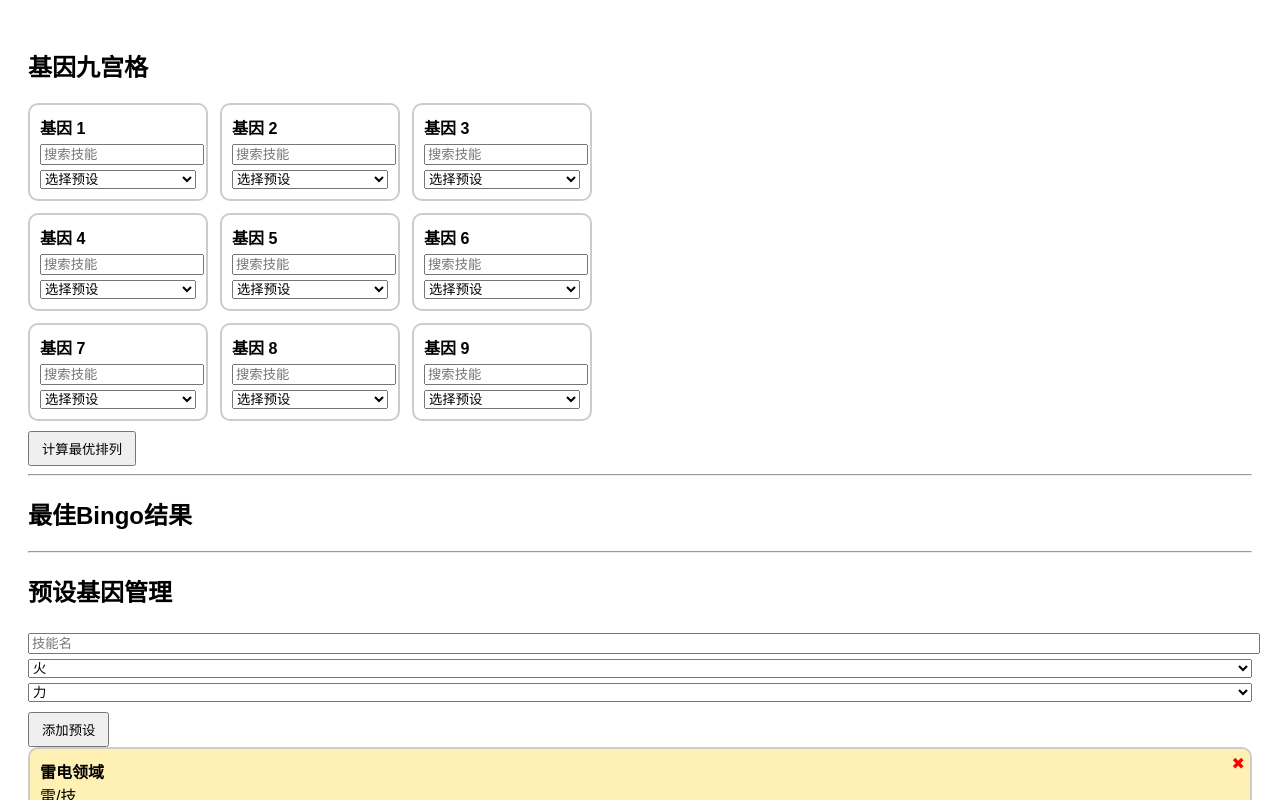
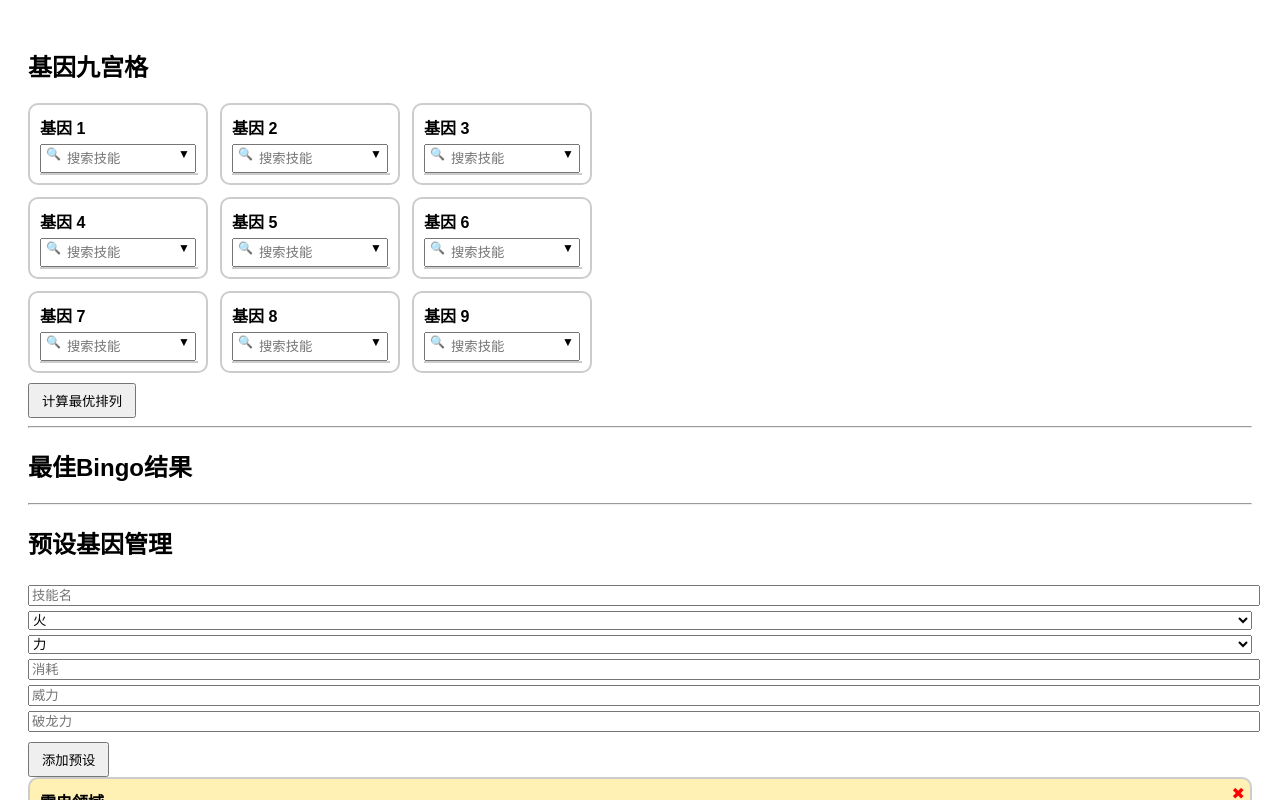
Before and after one commit to FreezeTofu/mh-stories3-gene-bingo, a plain HTML site: page index.html in a window 1280 px wide. Both pictures are taken after a click on the button "计算最优排列". Shown: the top 800 px of the page. Drawn offline with Linux system fonts and the light colour scheme.

Commit message:
UI修改

```diff
--- a/index.html
+++ b/index.html
@@ -22,6 +22,31 @@ button { margin-top: 10px; padding: 6px 12px; }
 .attr-彩虹 { background: linear-gradient(45deg, red, orange, yellow, green, blue, purple); color:white; }
 
 .highlight { border:3px solid red !important; }
+
+.combo { position: relative; }
+.combo input { padding: 5px 25px 5px 25px; box-sizing: border-box; }
+.icon { position:absolute; top:8px; font-size:12px; pointer-events:none; }
+.icon.left { left:6px; }
+.icon.right { right:6px; }
+
+.dropdown {
+  position:absolute;
+  top:100%;
+  left:0;
+  width:100%;
+  background:#fff;
+  border:1px solid #ccc;
+  max-height:150px;
+  overflow-y:auto;
+  z-index:10;
+}
+.dropdown div {
+  padding:5px;
+  cursor:pointer;
+}
+.dropdown div:hover {
+  background:#eee;
+}
 </style>
 </head>
 <body>
@@ -41,30 +66,34 @@ button { margin-top: 10px; padding: 6px 12px; }
 <input id="newName" placeholder="技能名">
 <select id="newAttr"></select>
 <select id="newType"></select>
+<input id="newCost" placeholder="消耗">
+<input id="newPower" placeholder="威力">
+<input id="newBreak" placeholder="破龙力">
+
 <button onclick="addPreset()">添加预设</button>
 <div id="presetList"></div>
 
 <script>
 const defaultGenes = [
-  {name:"雷电领域",attr:"雷",type:"技"},
-  {name:"雷霆震击+",attr:"雷",type:"速"},
-  {name:"炎舞踏廻",attr:"火",type:"技"},
-  {name:"熔岩翻腾",attr:"火",type:"技"},
-  {name:"睡眠粉塵",attr:"水",type:"技"},
-  {name:"寒冰冲击",attr:"冰",type:"速"},
-  {name:"白色光线",attr:"冰",type:"力"},
-  {name:"六星孵技·冰块碎裂",attr:"冰",type:"速"},
-  {name:"冰冲击",attr:"冰",type:"无"},
-  {name:"凿击",attr:"龙",type:"速"},
-  {name:"耐力回复",attr:"雷",type:"速"},
-  {name:"属性破龙",attr:"冰",type:"速"},
-  {name:"会心",attr:"龙",type:"速"},
-  {name:"破龙强化",attr:"龙",type:"技"},
-  {name:"加速",attr:"水",type:"速"},
-  {name:"回血",attr:"火",type:"速"},
-  {name:"魂之羁绊",attr:"无",type:"速"},
-  {name:"体力增强",attr:"无",type:"力"},
-  {name:"彩虹基因",attr:"彩虹",type:"彩虹"}
+  {name:"雷电领域",attr:"雷",type:"技",power:"70",cost:"20",break:"50"},
+  {name:"雷霆震击+",attr:"雷",type:"速",power:"70",cost:"20",break:"50"},
+  {name:"炎舞踏廻",attr:"火",type:"技",power:"90",cost:"30",break:"50"},
+  {name:"熔岩翻腾",attr:"火",type:"技",power:"80",cost:"30",break:"50"},
+  {name:"睡眠粉塵",attr:"水",type:"技",power:"30",cost:"25",break:"60"},
+  {name:"寒冰冲击",attr:"冰",type:"速",power:"90",cost:"30",break:"40"},
+  {name:"白色光线",attr:"冰",type:"力",power:"60",cost:"15",break:"40"},
+  {name:"六星孵技·冰块碎裂",attr:"冰",type:"速",power:"40",cost:"20",break:"60"},
+  {name:"冰冲击",attr:"冰",type:"无",power:"240",cost:"30",break:"50"},
+
+  {name:"凿击",attr:"龙",type:"速",power:"60",cost:"15",break:"40"},
+  {name:"耐力回复",attr:"雷",type:"速",power:"",cost:"",break:""},
+  {name:"属性破龙",attr:"冰",type:"速",power:"",cost:"",break:""},
+  {name:"会心",attr:"龙",type:"速",power:"",cost:"",break:""},
+  {name:"破龙强化",attr:"龙",type:"技",power:"",cost:"",break:""},
+  {name:"加速",attr:"水",type:"速",power:"",cost:"",break:""},
+  {name:"回血",attr:"火",type:"速",power:"",cost:"",break:""},
+  {name:"魂之羁绊",attr:"无",type:"速",power:"",cost:"",break:""},
+  {name:"体力增强",attr:"无",type:"力",power:"",cost:"",break:""}
 ];
 
 let presetGenes = JSON.parse(localStorage.getItem("genes")) || defaultGenes;
@@ -73,9 +102,7 @@ const attributes = ["火","水","冰","雷","龙","无","彩虹"];
 const types = ["力","速","技","无","彩虹"];
 const typeIcons = {"力":"💪","速":"⚡","技":"🎯","无":"🚫","彩虹":"🌈"};
 
-function saveData(){
-  localStorage.setItem("genes", JSON.stringify(presetGenes));
-}
+function saveData(){ localStorage.setItem("genes", JSON.stringify(presetGenes)); }
 
 function renderPresetList(){
   const div = document.getElementById("presetList");
@@ -83,8 +110,11 @@ function renderPresetList(){
     `<div class="cell attr-${g.attr}">
       <div class="delete-btn" onclick="deletePreset(${index})">✖</div>
       <div class="name">${g.name}</div>
-      <div>${g.attr}/${g.type}</div>
-      <div>${typeIcons[g.type]}</div>
+      <div>${g.attr}/${g.type} ${typeIcons[g.type]}</div>
+      <div>消耗: ${g.cost || "-"}</div>
+      <div>威力: ${g.power || "-"}</div>
+      <div>破龙力: ${g.break || "-"}</div>
+
     </div>`
   ).join("");
 }
@@ -95,24 +125,21 @@ function addPreset(){
   const type = document.getElementById("newType").value;
 
   if(!name) return alert("请输入名称");
+  if(presetGenes.some(g=>g.name === name)) return alert("基因名称不能重复！");
 
-  if(presetGenes.some(g=>g.name === name)){
-    alert("基因名称不能重复！");
-    return;
-  }
+  const cost = document.getElementById("newCost").value;
+  const power = document.getElementById("newPower").value;
+  const br = document.getElementById("newBreak").value;
 
-  presetGenes.push({name,attr,type});
-  saveData();
-  renderPresetList();
-  buildGrid();
+
+  presetGenes.push({name,attr,type,cost,power,break:br});
+  saveData(); renderPresetList(); buildGrid();
 }
 
 function deletePreset(index){
   if(!confirm("确定删除该基因？")) return;
   presetGenes.splice(index,1);
-  saveData();
-  renderPresetList();
-  buildGrid();
+  saveData(); renderPresetList(); buildGrid();
 }
 
 function initSelectors(){
@@ -130,8 +157,12 @@ function buildGrid(){
 
     div.innerHTML = `
       <div class="name">基因 ${i+1}</div>
+      <div class="combo">
+        <span class="icon left">🔍</span>
         <input class="search" placeholder="搜索技能">
-      <select class="preset"></select>
+        <span class="icon right">▼</span>
+        <div class="dropdown"></div>
+      </div>
       <div class="attr"></div>
       <div class="type"></div>
     `;
@@ -139,31 +170,36 @@ function buildGrid(){
     grid.appendChild(div);
   }
 
-  document.querySelectorAll(".search").forEach((input,i)=>{
+  const searches = document.querySelectorAll(".search");
+  const dropdowns = document.querySelectorAll(".dropdown");
+
+  searches.forEach((input,i)=>{
     input.oninput = ()=>{
       const keyword = input.value.toLowerCase();
-      const select = document.querySelectorAll(".preset")[i];
-      select.innerHTML = '<option value="">选择预设</option>' +
-        presetGenes
-          .map((g,idx)=>({...g,idx}))
-          .filter(g=>g.name.toLowerCase().includes(keyword))
-          .map(g=>`<option value="${g.idx}">${g.name}</option>`).join("");
-    };
-  });
+      const list = presetGenes.filter(g=>g.name.toLowerCase().includes(keyword));
 
-  document.querySelectorAll(".preset").forEach((sel,i)=>{
-    sel.innerHTML = '<option value="">选择预设</option>' +
-      presetGenes.map((g,idx)=>`<option value="${idx}">${g.name}</option>`).join("");
+      const dropdown = dropdowns[i];
+      dropdown.innerHTML = list.map(g=>`<div>${g.name}</div>`).join("");
 
-    sel.onchange = ()=>{
-      const g = presetGenes[sel.value];
-      if(!g) return;
+      dropdown.querySelectorAll("div").forEach(item=>{
+        item.onclick = ()=>{
+          const g = presetGenes.find(x=>x.name === item.innerText);
+
+          input.value = g.name;
 
           const cell = document.querySelectorAll(".cell")[i];
           cell.className = "cell attr-" + g.attr;
 
           cell.querySelector(".attr").innerText = "属性: " + g.attr;
           cell.querySelector(".type").innerText = "倾向: " + g.type + " " + typeIcons[g.type];
+
+          dropdown.innerHTML = "";
+        };
+      });
+    };
+
+    input.onblur = ()=>{
+      setTimeout(()=> dropdowns[i].innerHTML = "",200);
     };
   });
 }
@@ -223,19 +259,16 @@ function permute(arr){
 }
 
 function calculate(){
-  const selects=document.querySelectorAll(".preset");
+  const inputs=document.querySelectorAll(".search");
 
   let genes=[];
   let used=new Set();
 
   for(let i=0;i<9;i++){
-    let idx = selects[i].value;
-    if(idx===""){
-      alert("有未选择的基因");
-      return;
-    }
+    let name = inputs[i].value;
+    let g = presetGenes.find(x=>x.name === name);
 
-    let g = presetGenes[idx];
+    if(!g){ alert("有未选择的基因"); return; }
 
     if(used.has(g.name)){
       alert("不能重复基因: "+g.name);
```
Lines whose indentation alone changed are shown as unchanged.
